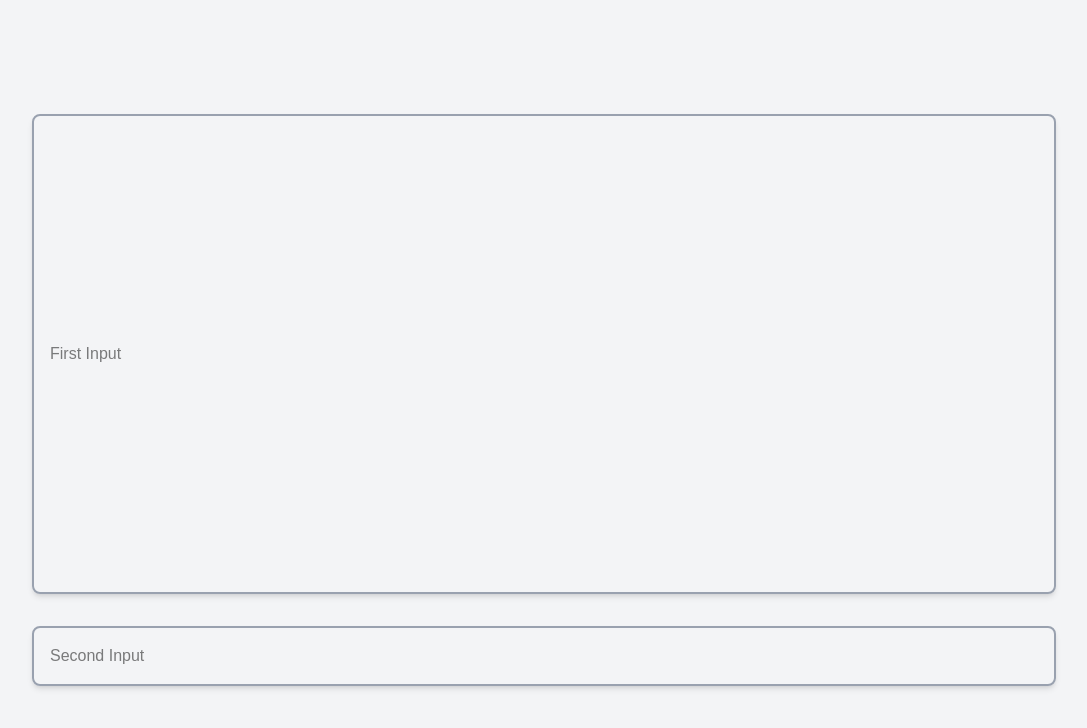
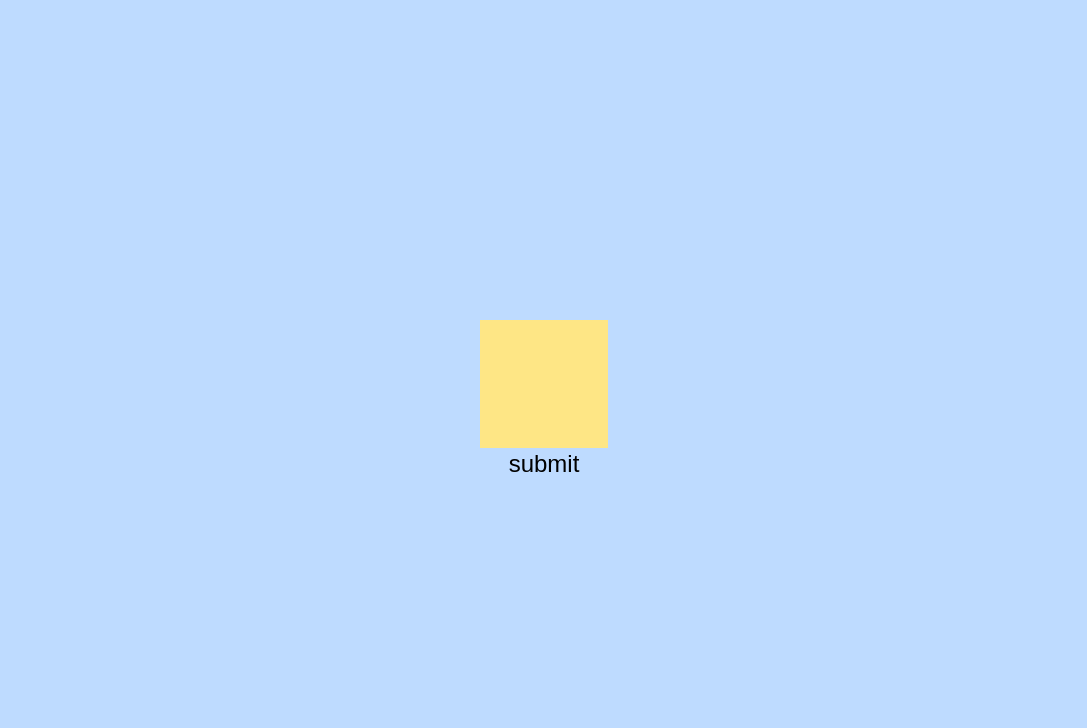
Before and after one commit to prashxant/Aurelius, a Next.js app: page /write in a window 1280 px wide. Shown: the top 728 px of the page, without its empty margins (96-1183 px from the left). Built offline with nearby package versions, Linux system fonts and the light colour scheme.

Commit message:
trying trying

```diff
--- a/app/write/page.tsx
+++ b/app/write/page.tsx
@@ -1,20 +1,19 @@
+import React, { useRef } from 'react'
 
-export default function Write() {
+function Write() {
+
+
+
+
   return (
-    <div className="flex flex-col items-center justify-center min-h-screen p-6 bg-gray-100">
-      {/* First Input */}
-      <input
-        type="text"
-        placeholder="First Input"
-        className="w-[80vw] h-[60vh] p-4 m-4 border-2 text-black border-gray-400 rounded-lg shadow-md"
-      />
+    <div className='h-screen w-screen flex flex-col bg-blue-200 justify-center items-center'>
 
-      {/* Second Input */}
-      <input
-        type="text"
-        placeholder="Second Input"
-        className="w-[80vw] p-4 m-4 border-2 text-black border-gray-400 rounded-lg shadow-md"
-      />
+      <input className='size-32 text-black bg-amber-200'type="text" />
+
+      <button className='text-2xl text-black'>submit</button>
+
     </div>
-  );
+  )
 }
+
+export default Write
```
Also changed, not shown: package.json (+7 -6 lines), app/api/blog/route.ts (added), 1 other file (tests, documents, lock files or other folders).
